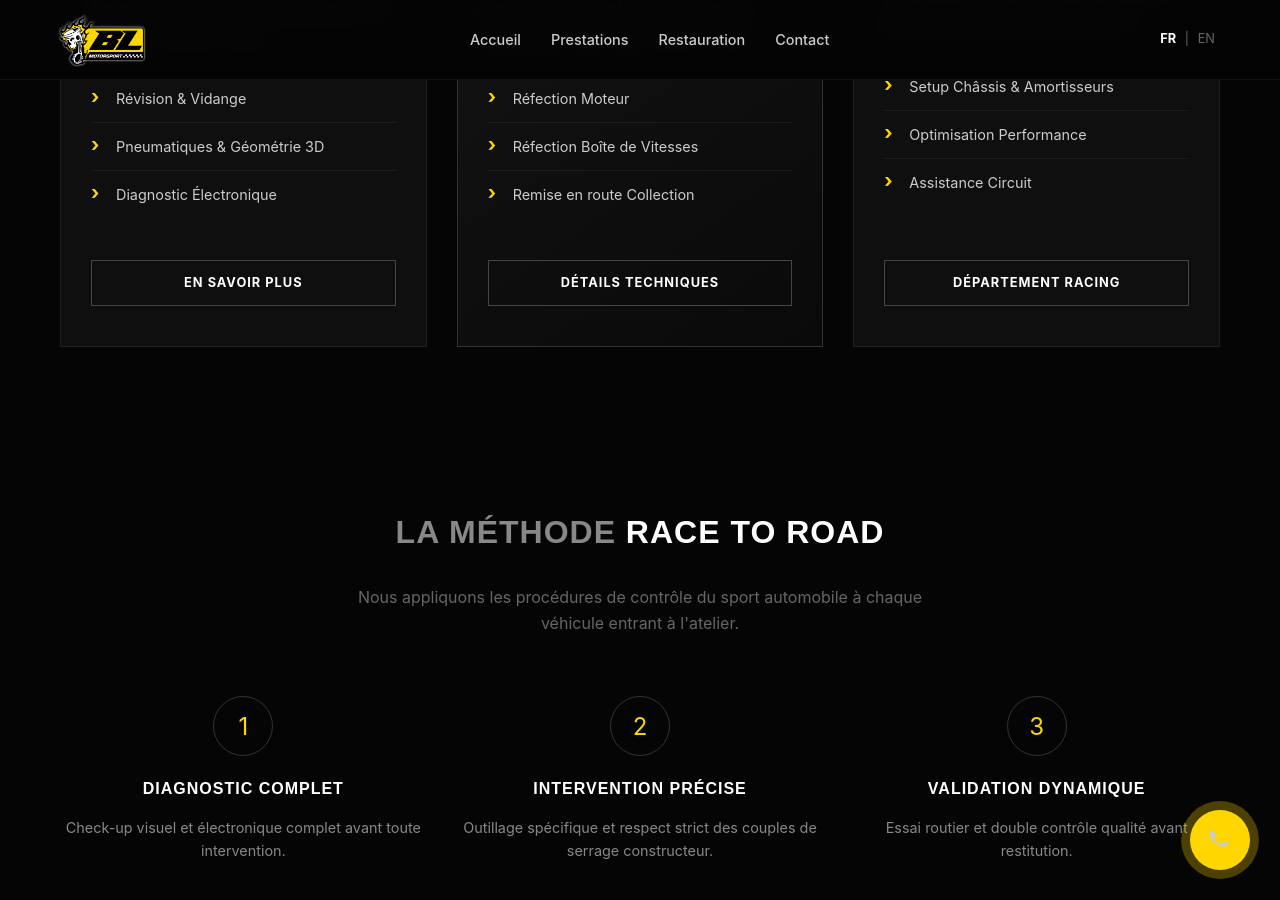
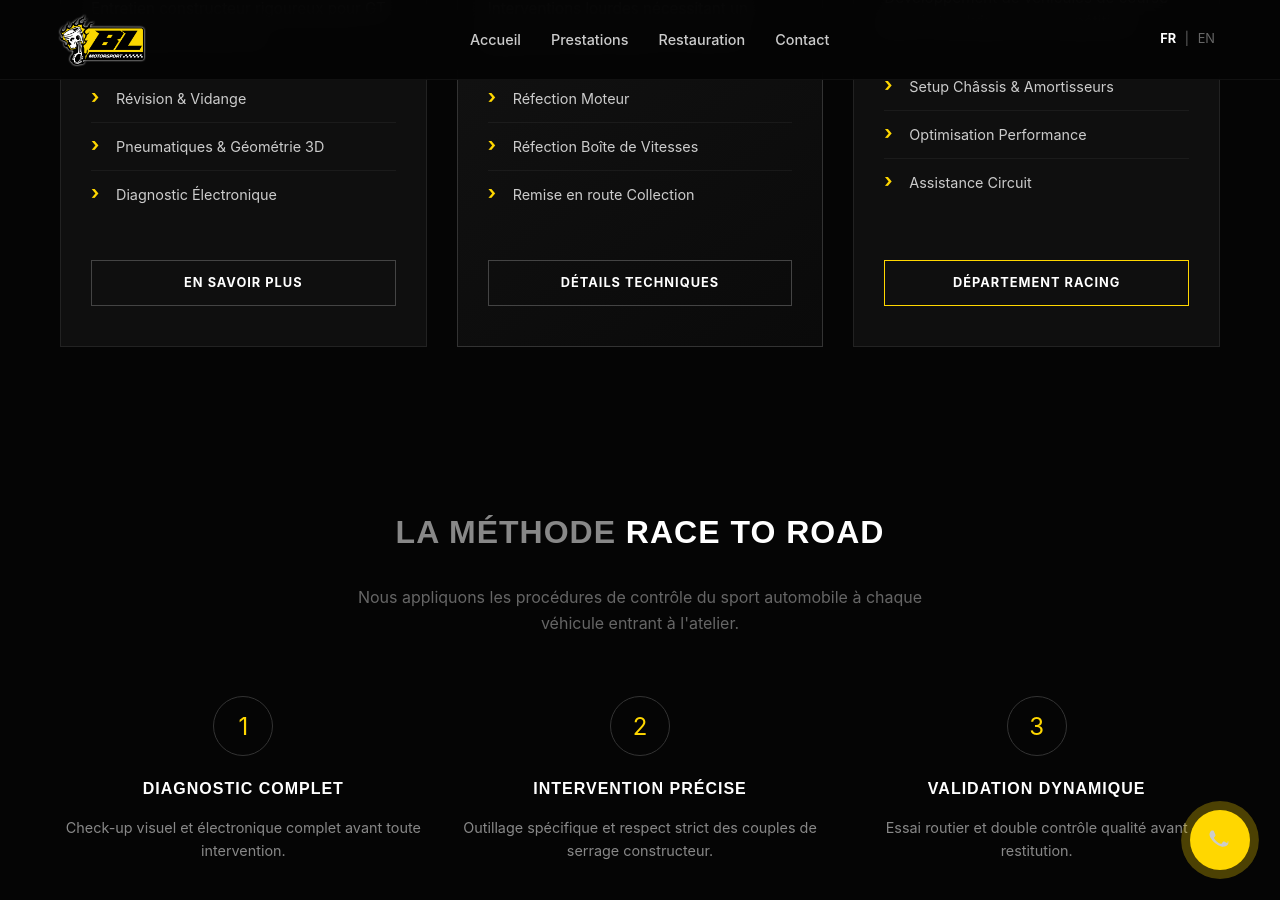
Before and after one commit to DuvalDVL/bl-motorsport, a Jekyll site: the page built from fr/index.html, in a window 1280 px wide and 900 px high, scrolled down 1805 px. Built offline with Jekyll 4.4.1, drawn with Linux system fonts in a browser that asks for light colours.

Commit message:
Update index.html

```diff
--- a/fr/index.html
+++ b/fr/index.html
@@ -79,7 +79,6 @@ lang: fr
         <div class="card-icon">
           <svg viewBox="0 0 24 24"><path d="M22.7 19L13.6 9.9C14.5 7.6 14 4.9 12.1 3C10.1 1 7.1 0.6 4.7 1.7L9 6L6 9L1.6 4.7C0.4 7.1 0.9 10.1 2.9 12.1C4.8 14 7.5 14.5 9.8 13.6L18.9 22.7C19.3 23.1 19.9 23.1 20.3 22.7L22.6 20.4C23.1 20 23.1 19.3 22.7 19Z"/></svg>
         </div>
-
         <h3>MÉCANIQUE DE PRÉCISION</h3>
         <p>Interventions lourdes nécessitant un savoir-faire spécifique et complexe.</p>
         <ul class="check-list">
@@ -101,7 +100,7 @@ lang: fr
           <li>Optimisation Performance</li>
           <li>Assistance Circuit</li>
         </ul>
-        <a href="{{ site.baseurl }}/fr/competition" class="btn-card">Département Racing</a>
+        <a href="{{ site.baseurl }}/fr/competition" class="btn-card racing-btn">Département Racing</a>
       </div>
 
     </div>
@@ -138,6 +137,7 @@ lang: fr
     </div>
   </div>
 </section>
+
 <section class="cta-section" style="padding: 100px 0; background-image: linear-gradient(rgba(0,0,0,0.8), rgba(0,0,0,0.8)), url('{{ '/assets/img/hero-bg.jpg' | relative_url }}'); background-size: cover; background-attachment: fixed; text-align: center;">
   <div class="container">
     <h2 style="font-size: 3rem; margin-bottom: 20px;">CONFIEZ-NOUS VOTRE MACHINE</h2>
```
